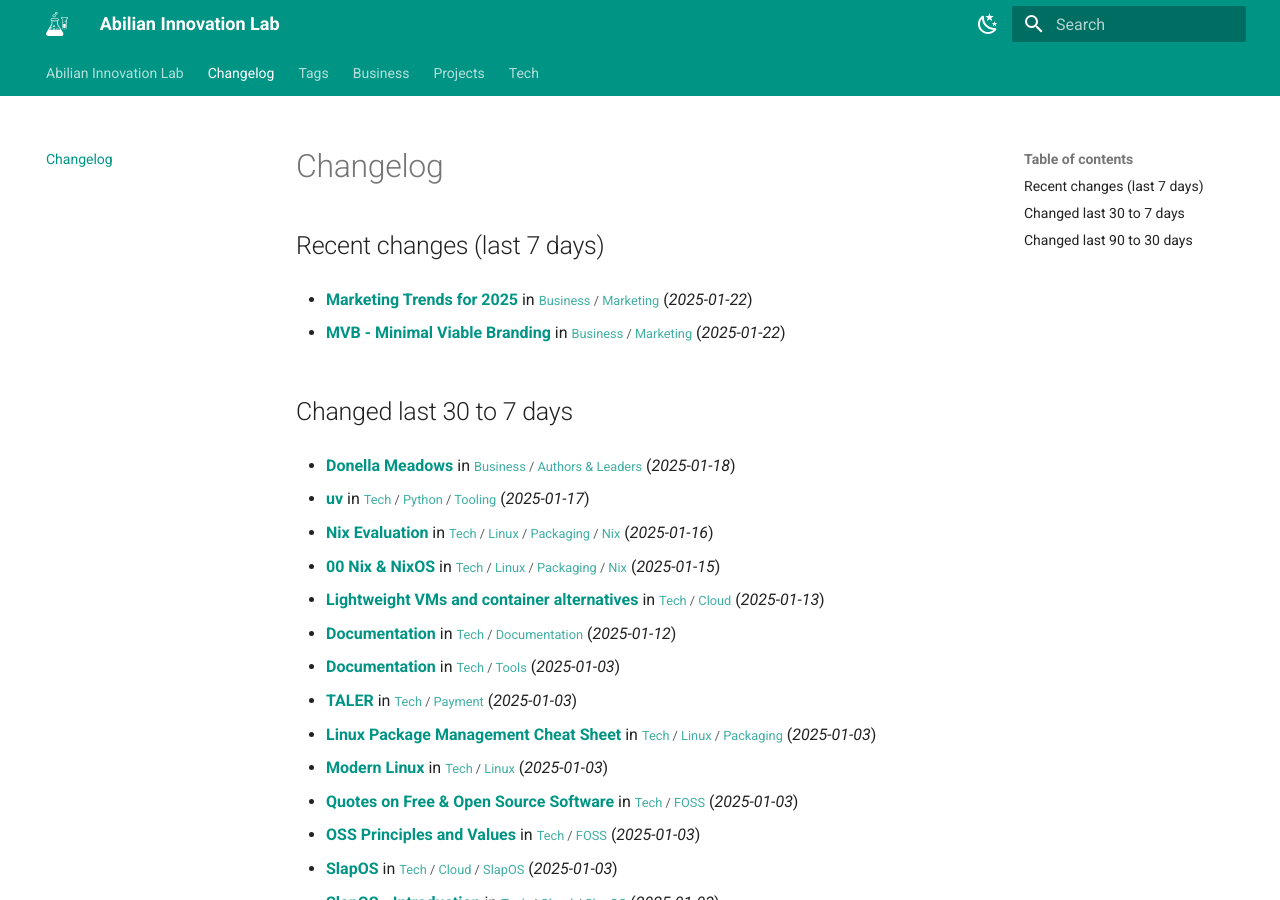
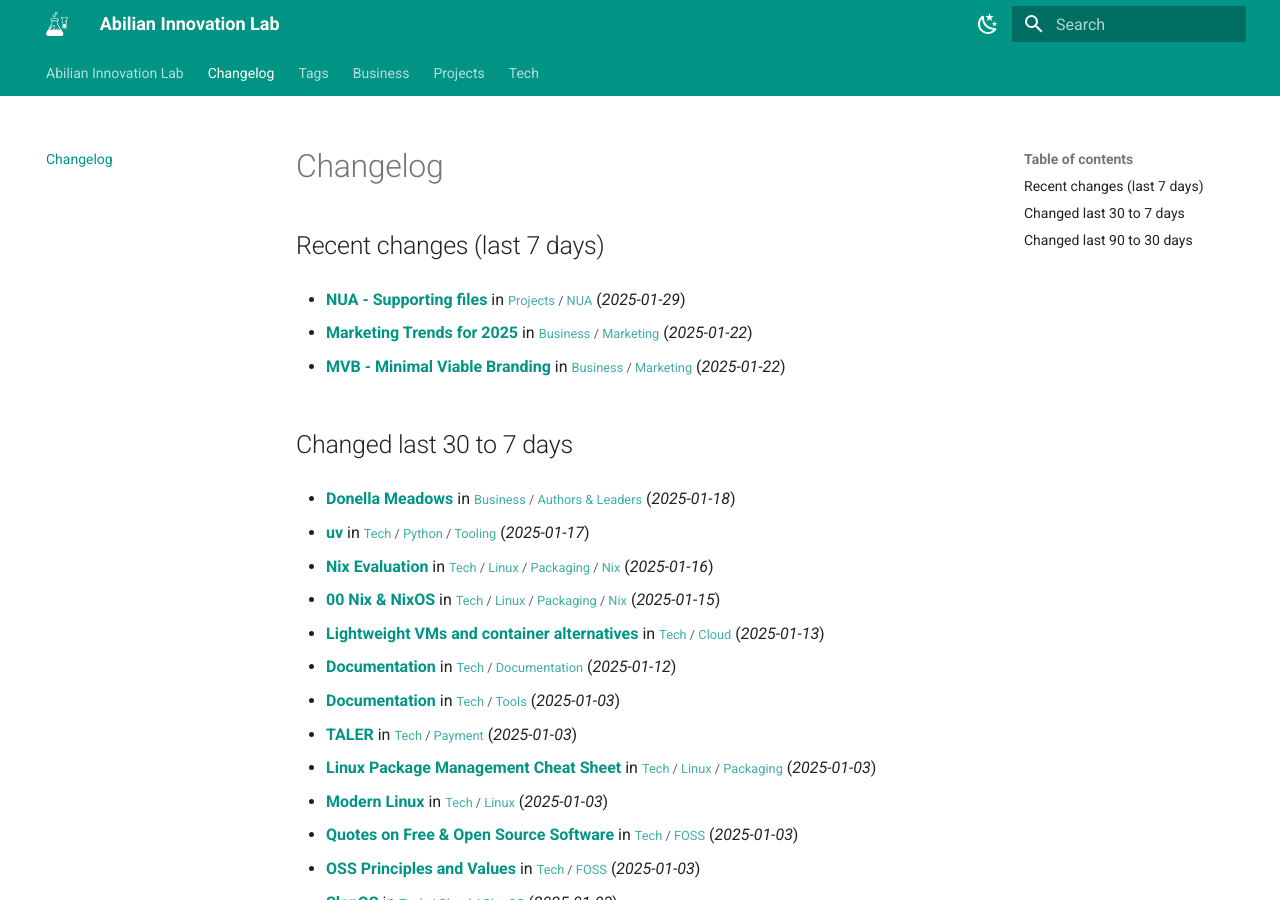
Before and after one commit to abilian/lab.abilian.com, an MkDocs documentation site: the page built from docs/changelog.md, in a window 1280 px wide and 900 px high. Built offline with MkDocs 1.6.1 and Material for MkDocs 9.7.7, drawn with Linux system fonts in a browser that asks for light colours; comment, search, counter and statistics services are not loaded.

Commit message:
Update content

```diff
--- a/docs/changelog.md
+++ b/docs/changelog.md
@@ -1,6 +1,8 @@
 # Changelog
 
 ## Recent changes (last 7 days)
+
+- **[NUA - Supporting files](/Projects/NUA/NUA - Supporting files/)** in <small>[Projects](/Projects/00 Projects/) / [NUA](/Projects/NUA/00 NUA/)</small> (*2025-01-29*)
 
 - **[Marketing Trends for 2025](/Business/Marketing/Marketing Trends for 2025/)** in <small>[Business](/Business/00 Business/) / [Marketing](/Business/Marketing/Copywriting/)</small> (*2025-01-22*)
 
```
